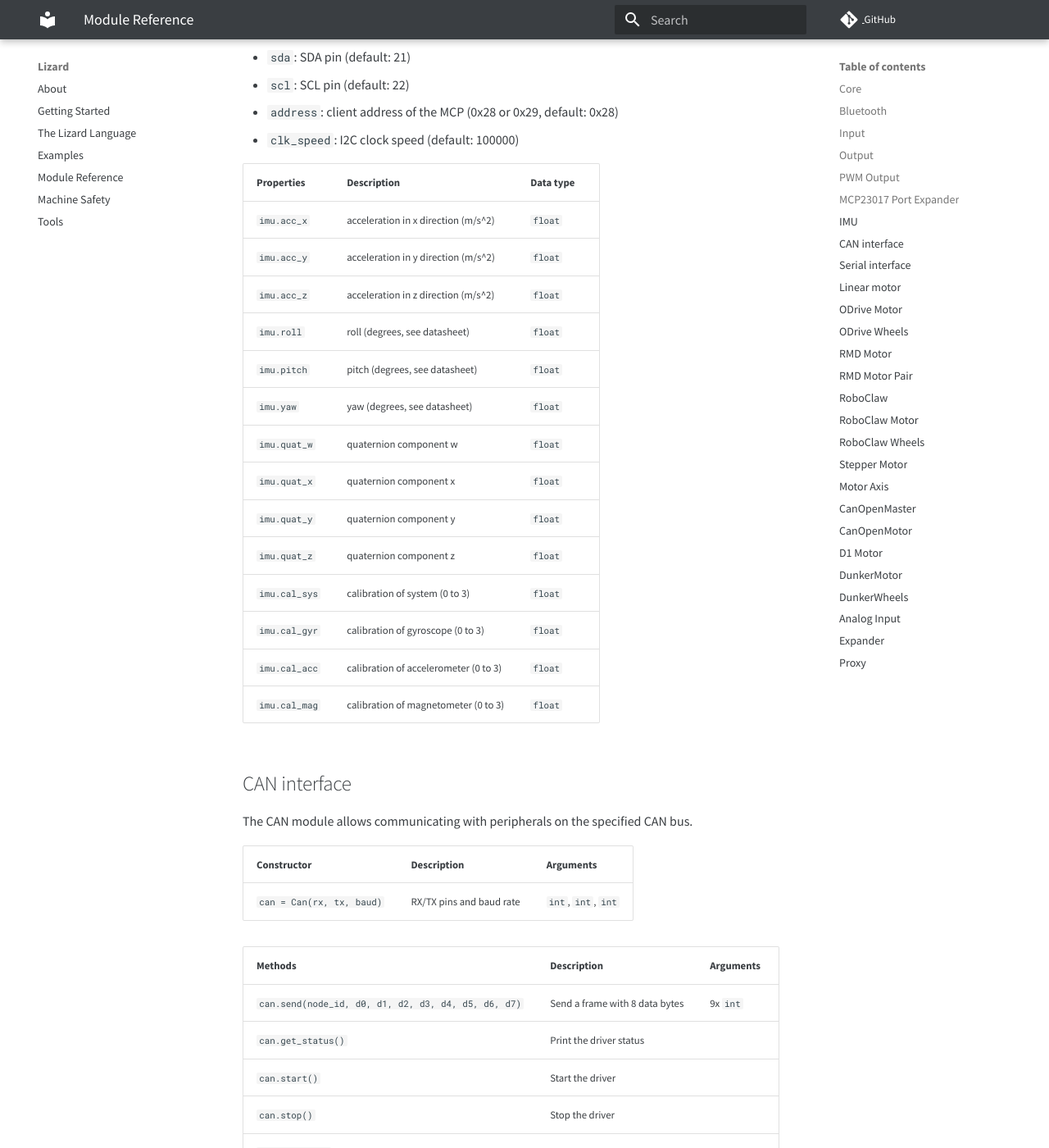
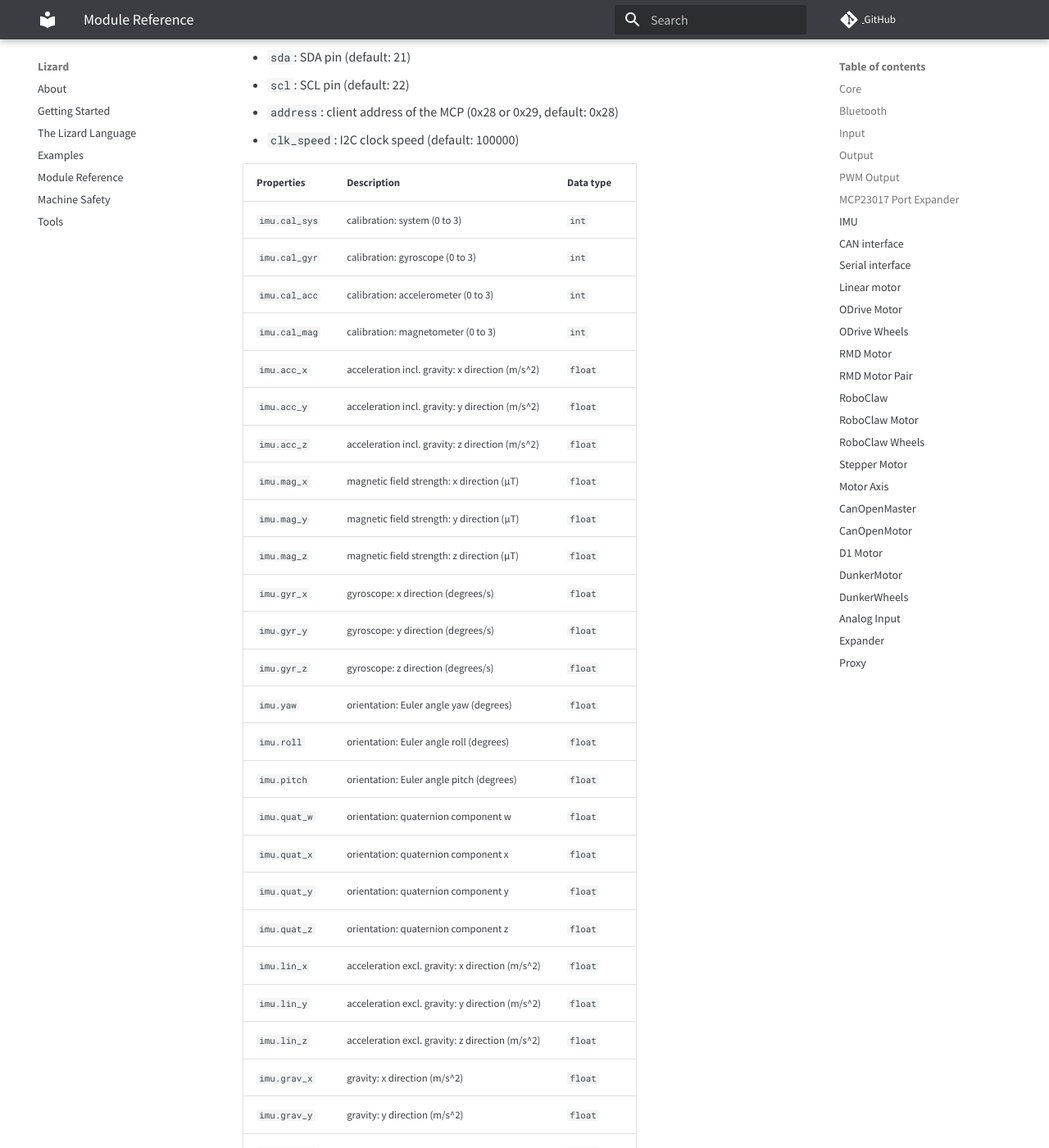
Before and after one commit to zauberzeug/lizard, an MkDocs documentation site: the page built from docs/module_reference.md, in a window 1280 px wide and 1400 px high, scrolled down 6134 px. Shown: the whole window at 82% size. Built offline with MkDocs 1.6.1 and Material for MkDocs 9.7.7, drawn with Linux system fonts in a browser that asks for light colours; comment, search, counter and statistics services are not loaded; some of the changed text lies outside the part shown.

Commit message:
add more IMU properties and allow setting the operation mode

```diff
--- a/docs/module_reference.md
+++ b/docs/module_reference.md
@@ -189,22 +189,71 @@
 - `address`: client address of the MCP (0x28 or 0x29, default: 0x28)
 - `clk_speed`: I2C clock speed (default: 100000)
 
-| Properties    | Description                           | Data type |
-| ------------- | ------------------------------------- | --------- |
-| `imu.acc_x`   | acceleration in x direction (m/s^2)   | `float`   |
-| `imu.acc_y`   | acceleration in y direction (m/s^2)   | `float`   |
-| `imu.acc_z`   | acceleration in z direction (m/s^2)   | `float`   |
-| `imu.roll`    | roll (degrees, see datasheet)         | `float`   |
-| `imu.pitch`   | pitch (degrees, see datasheet)        | `float`   |
-| `imu.yaw`     | yaw (degrees, see datasheet)          | `float`   |
-| `imu.quat_w`  | quaternion component w                | `float`   |
-| `imu.quat_x`  | quaternion component x                | `float`   |
-| `imu.quat_y`  | quaternion component y                | `float`   |
-| `imu.quat_z`  | quaternion component z                | `float`   |
-| `imu.cal_sys` | calibration of system (0 to 3)        | `float`   |
-| `imu.cal_gyr` | calibration of gyroscope (0 to 3)     | `float`   |
-| `imu.cal_acc` | calibration of accelerometer (0 to 3) | `float`   |
-| `imu.cal_mag` | calibration of magnetometer (0 to 3)  | `float`   |
+| Properties    | Description                                     | Data type |
+| ------------- | ----------------------------------------------- | --------- |
+| `imu.cal_sys` | calibration: system (0 to 3)                    | `int`     |
+| `imu.cal_gyr` | calibration: gyroscope (0 to 3)                 | `int`     |
+| `imu.cal_acc` | calibration: accelerometer (0 to 3)             | `int`     |
+| `imu.cal_mag` | calibration: magnetometer (0 to 3)              | `int`     |
+| `imu.acc_x`   | acceleration incl. gravity: x direction (m/s^2) | `float`   |
+| `imu.acc_y`   | acceleration incl. gravity: y direction (m/s^2) | `float`   |
+| `imu.acc_z`   | acceleration incl. gravity: z direction (m/s^2) | `float`   |
+| `imu.mag_x`   | magnetic field strength: x direction (µT)       | `float`   |
+| `imu.mag_y`   | magnetic field strength: y direction (µT)       | `float`   |
+| `imu.mag_z`   | magnetic field strength: z direction (µT)       | `float`   |
+| `imu.gyr_x`   | gyroscope: x direction (degrees/s)              | `float`   |
+| `imu.gyr_y`   | gyroscope: y direction (degrees/s)              | `float`   |
+| `imu.gyr_z`   | gyroscope: z direction (degrees/s)              | `float`   |
+| `imu.yaw`     | orientation: Euler angle yaw (degrees)          | `float`   |
+| `imu.roll`    | orientation: Euler angle roll (degrees)         | `float`   |
+| `imu.pitch`   | orientation: Euler angle pitch (degrees)        | `float`   |
+| `imu.quat_w`  | orientation: quaternion component w             | `float`   |
+| `imu.quat_x`  | orientation: quaternion component x             | `float`   |
+| `imu.quat_y`  | orientation: quaternion component y             | `float`   |
+| `imu.quat_z`  | orientation: quaternion component z             | `float`   |
+| `imu.lin_x`   | acceleration excl. gravity: x direction (m/s^2) | `float`   |
+| `imu.lin_y`   | acceleration excl. gravity: y direction (m/s^2) | `float`   |
+| `imu.lin_z`   | acceleration excl. gravity: z direction (m/s^2) | `float`   |
+| `imu.grav_x`  | gravity: x direction (m/s^2)                    | `float`   |
+| `imu.grav_y`  | gravity: y direction (m/s^2)                    | `float`   |
+| `imu.grav_z`  | gravity: z direction (m/s^2)                    | `float`   |
+| `imu.temp`    | temperature (degrees Celsius)                   | `int`     |
+
+| Methods              | Description                   | Arguments |
+| -------------------- | ----------------------------- | --------- |
+| `imu.set_mode(mode)` | Set operation mode of the IMU | `str`     |
+
+The `mode` parameter can be one of the following:
+
+| Mode           | Accel | Mag | Gyro | Relative Orientation | Absolute Orientation |
+| -------------- | ----- | --- | ---- | -------------------- | -------------------- |
+| `configmode`   | -     | -   | -    | -                    | -                    |
+| `acconly`      | X     | -   | -    | -                    | -                    |
+| `magonly`      | -     | X   | -    | -                    | -                    |
+| `gyroonly`     | -     | -   | X    | -                    | -                    |
+| `accmag`       | X     | X   | -    | -                    | -                    |
+| `accgyro`      | X     | -   | X    | -                    | -                    |
+| `maggyro`      | -     | X   | X    | -                    | -                    |
+| `amg`          | X     | X   | X    | -                    | -                    |
+| `imu`          | X     | -   | X    | X                    | -                    |
+| `compass`      | X     | X   | -    | -                    | X                    |
+| `m4g`          | X     | X   |      | X                    | -                    |
+| `ndof_fmc_off` | X     | X   | X    | -                    | X                    |
+| `ndof`         | X     | X   | X    | -                    | X                    |
+
+In non-fusion modes (`acconly`, `magonly`, `gyroonly`, `accmag`, `accgyro`, `maggyro`, `amg`),
+the sensor signals (Accel, Mag, Gyro) are uncompensated and fusion data (Relative and Absolute Orientation) is not available.
+
+In fusion modes (`imu`, `compass`, `m4g`, `ndof_fmc_off`, `ndof`),
+the sensor signals (Accel, Mag, Gyro) are compensated and fusion data (Relative and Absolute Orientation) is available.
+
+Note that the individual sensors need to be calibrated before the compensated and fused data is accurate.
+
+| Sensor        | Calibration                                            |
+| ------------- | ------------------------------------------------------ |
+| Accelerometer | Position the sensor in 6 different stable orientations |
+| Magnetometer  | Move the sensor in a figure-8 pattern in space         |
+| Gyroscope     | Keep the sensor still for a few seconds                |
 
 ## CAN interface
 
```
Also changed, not shown: 2 other files.
